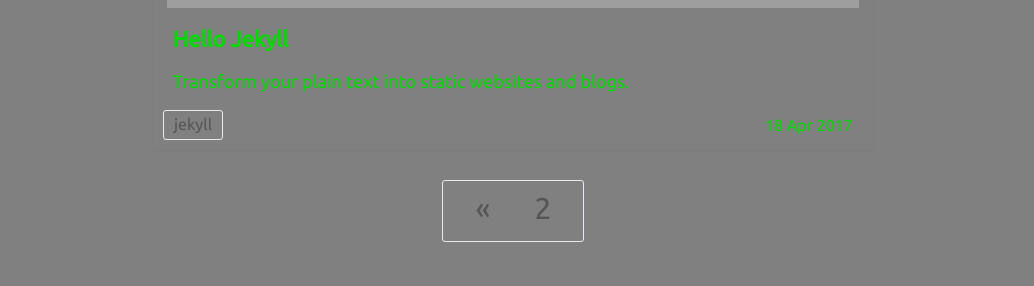
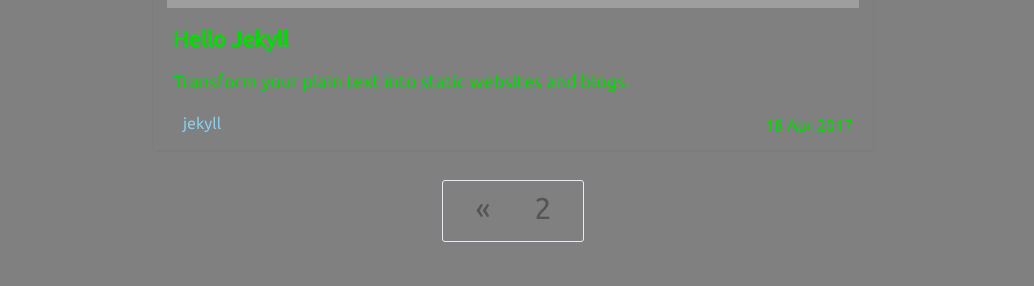
Before and after one commit to e01-cry/e01-cry.github.io, a Jekyll site: the page built from index.html, in a window 1280 px wide. Shown: the part 797-1083 px from the top of the page, without its empty margins (127-1161 px from the left). Built offline with Jekyll 4.4.1, drawn with Linux system fonts in a browser that asks for light colours; grey boxes are pictures that could not be loaded.

Commit message:
update blog

```diff
--- a/assets/css/style.css
+++ b/assets/css/style.css
@@ -241,9 +241,9 @@
   padding: 0 10px;
   /*background-color: blue;*/
   border-radius: 3px;
-  border: 1px solid #e7eaf1;
-  color: #555;
-  margin-left: 10px;
+  /*border: 1px solid #e7eaf1;*/
+  color: #87CEEB;
+  margin-left: 20px;
   line-height: 27px;
   background-color: grey;
   transition-duration: .5s;
```
